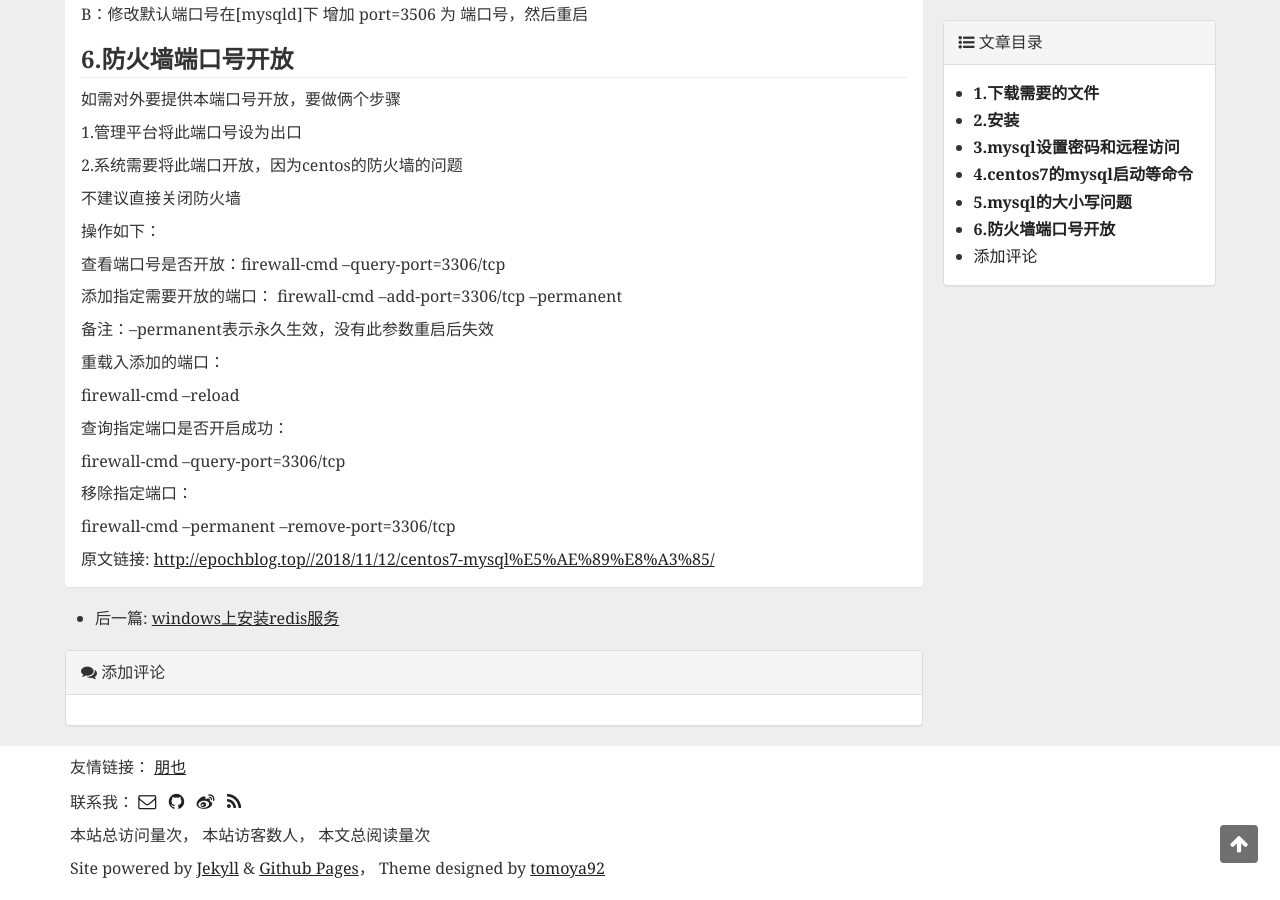
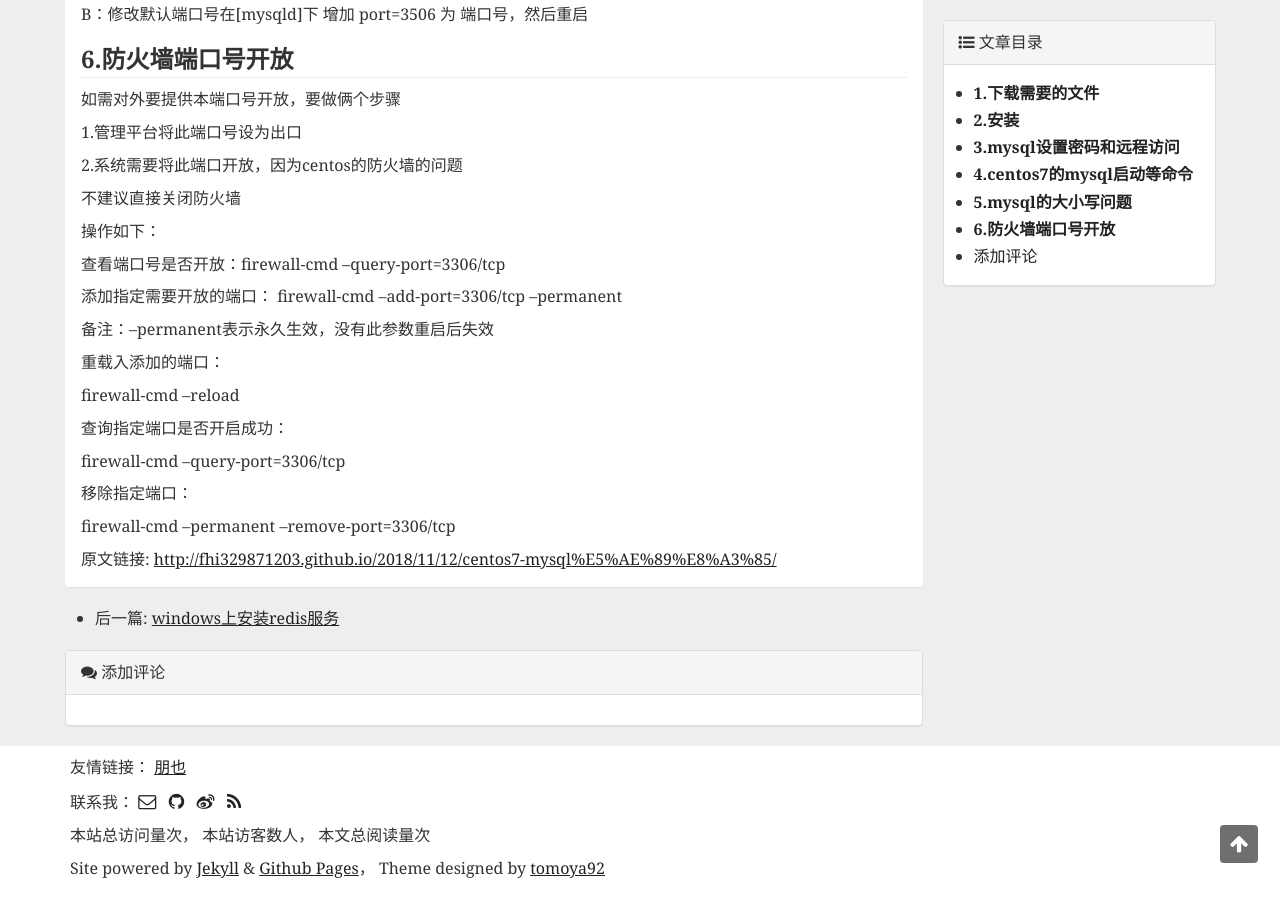
Before and after one commit to fhi329871203/epoch, a Jekyll site: the page built from _posts/2018-11-12-centos7-mysql安装.md, in a window 1280 px wide and 900 px high, scrolled down 2435 px. Built offline with Jekyll 4.4.1, drawn with Linux system fonts in a browser that asks for light colours; comment, search, counter and statistics services are not loaded; a file with an impossible date is left out.

Commit message:
Update _config.yml

```diff
--- a/_config.yml
+++ b/_config.yml
@@ -5,7 +5,7 @@ title: Epoch的博客
 email: zhangqinglei@epoch.club
 description: 喜欢编码
 baseurl: "" # the subpath of your site, e.g. /blog
-url: "http://epochblog.top/" # the base hostname & protocol for your site, e.g. http://example.com
+url: "http://fhi329871203.github.io" # the base hostname & protocol for your site, e.g. http://example.com
 weibo_username: liygheart
 github_username:  fhi329871203
 
```
